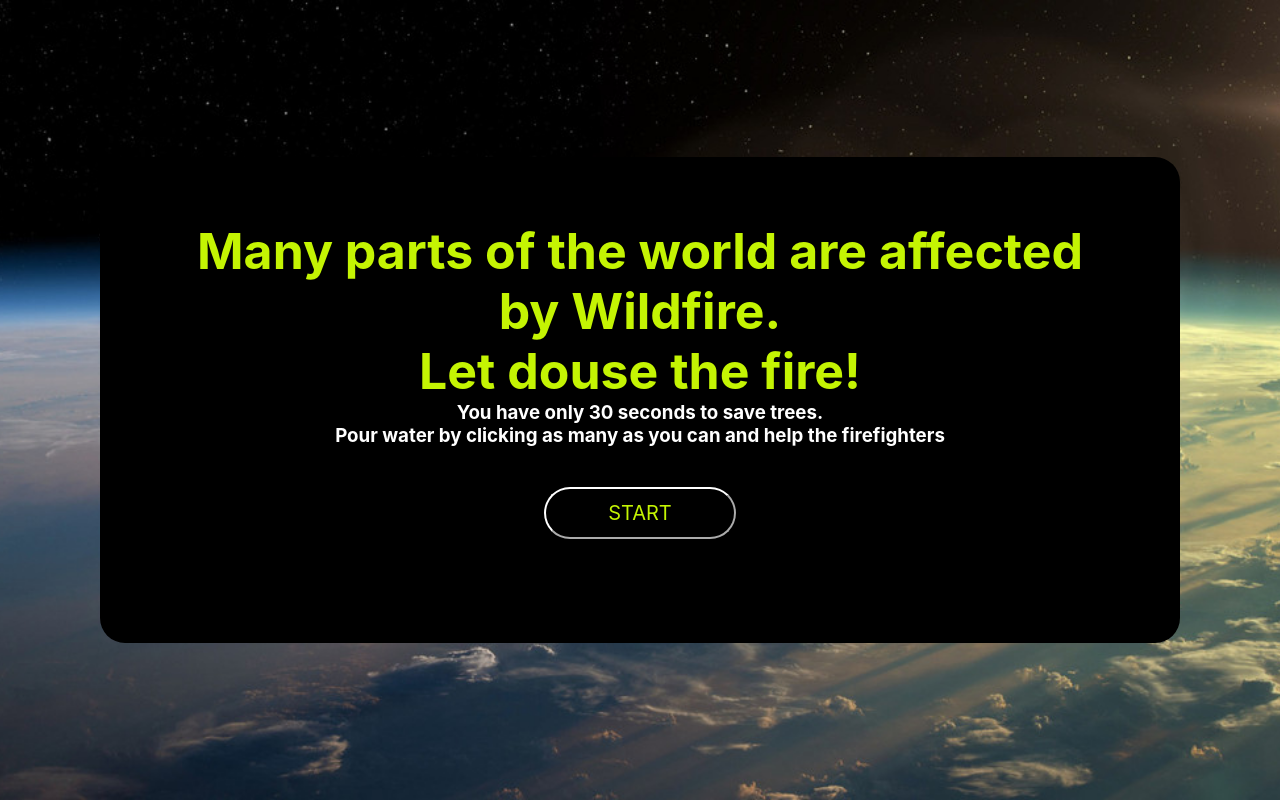
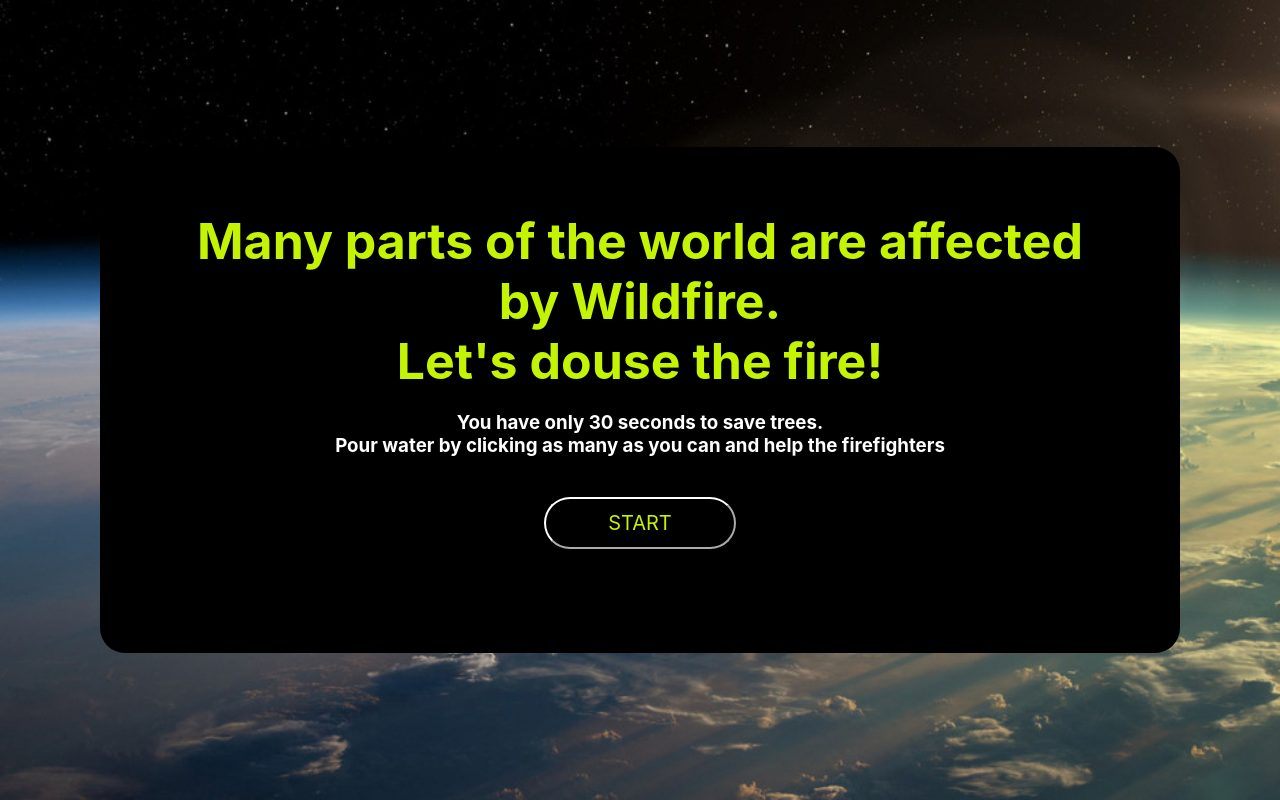
Before and after one commit to madbag/fight-the-fire, a plain HTML site: page index.html in a window 1280 px wide. Drawn offline with Linux system fonts and the light colour scheme; a web font is replaced by a local one.

Commit message:
background fixes

```diff
--- a/index.html
+++ b/index.html
@@ -15,7 +15,7 @@
         <h1>
           Many parts of the world are affected by Wildfire.
           <br />
-          Let douse the fire!
+          Let's douse the fire!
         </h1>
 
         <h3>
--- a/styles/style.css
+++ b/styles/style.css
@@ -42,6 +42,10 @@
 .intro-screen h1 {
   color: #c4f403;
   font-size: 50px;
+}
+
+.intro-screen h3 {
+  margin-top: 20px;
 }
 
 /* Screen 2 */
```
